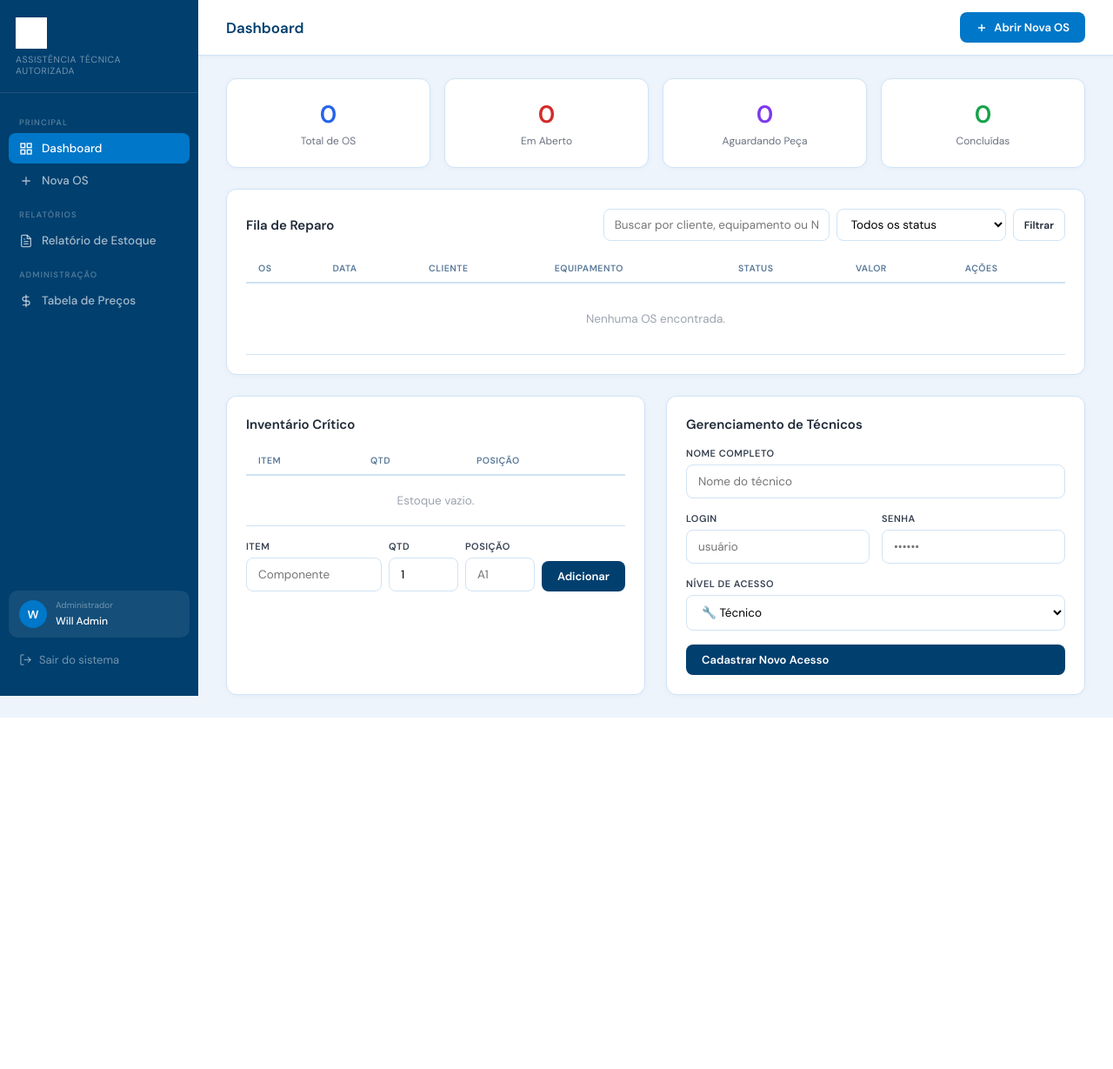
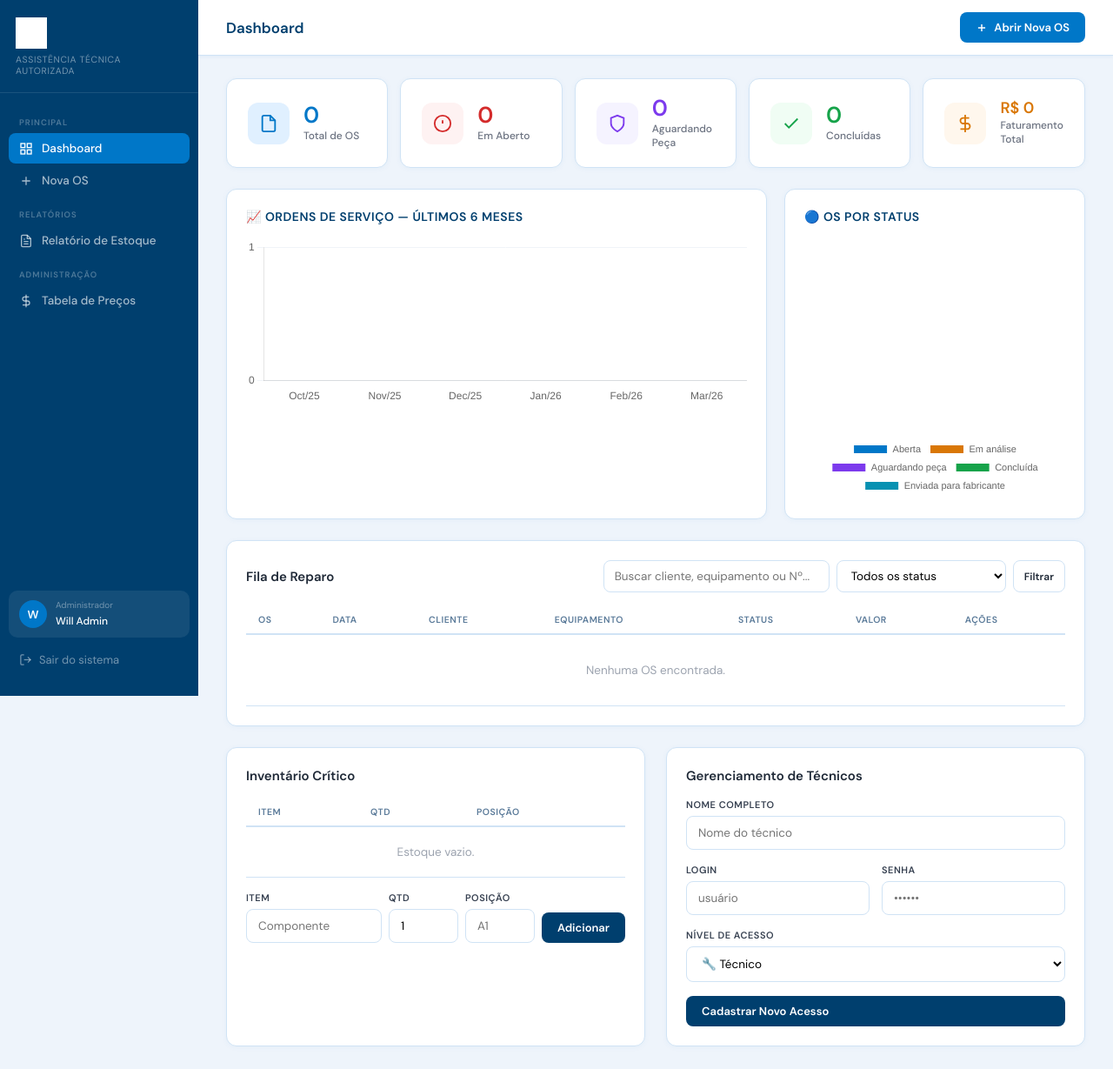
Before and after one commit to heavy-metal-tech/sistema_minipa, a Flask app: page /dashboard in a window 1280 px wide. Shown: the whole page at 87% size. Before the commit the page ends 825 px from the top, so only its background shows below. Run offline with Flask 3, Linux system fonts and the light colour scheme; a user stored in the database is signed in.

Commit message:
Add files via upload

```diff
--- a/templates/dashboard.html
+++ b/templates/dashboard.html
@@ -1,5 +1,22 @@
 {% extends 'base.html' %}
 {% block title %}Dashboard — Minipa OS{% endblock %}
+{% block extra_css %}
+<script src="https://cdnjs.cloudflare.com/ajax/libs/Chart.js/4.4.1/chart.umd.min.js"></script>
+<style>
+.stat-card {
+  background: #fff; border-radius: 12px; border: 1px solid var(--border);
+  padding: 20px 24px; display: flex; align-items: center; gap: 16px;
+  box-shadow: 0 1px 6px rgba(0,119,200,0.05);
+}
+.stat-icon {
+  width: 48px; height: 48px; border-radius: 12px;
+  display: flex; align-items: center; justify-content: center; flex-shrink: 0;
+}
+.stat-icon svg { width: 22px; height: 22px; }
+.stat-value { font-size: 26px; font-weight: 800; line-height: 1; margin-bottom: 3px; }
+.stat-label { font-size: 12px; color: #6b7280; font-weight: 500; }
+</style>
+{% endblock %}
 {% block content %}
 <div class="topbar">
   <h1>Dashboard</h1>
@@ -12,32 +29,92 @@
 </div>
 <div class="content">
 
-  <!-- Stats -->
-  <div style="display:grid;grid-template-columns:repeat(4,1fr);gap:16px;margin-bottom:24px;">
-    <div class="card" style="text-align:center;">
-      <div style="font-size:28px;font-weight:700;color:#2563eb;">{{ stats.total }}</div>
-      <div style="font-size:12px;color:#6b7280;margin-top:4px;">Total de OS</div>
+  <!-- Stats Cards -->
+  <div style="display:grid;grid-template-columns:repeat(5,1fr);gap:14px;margin-bottom:24px;">
+    <div class="stat-card">
+      <div class="stat-icon" style="background:#e0f0ff;">
+        <svg viewBox="0 0 24 24" fill="none" stroke="#0077c8" stroke-width="2"><path d="M14 2H6a2 2 0 00-2 2v16a2 2 0 002 2h12a2 2 0 002-2V8z"/><path d="M14 2v6h6"/></svg>
+      </div>
+      <div>
+        <div class="stat-value" style="color:#0077c8;">{{ stats.total }}</div>
+        <div class="stat-label">Total de OS</div>
+      </div>
     </div>
-    <div class="card" style="text-align:center;">
-      <div style="font-size:28px;font-weight:700;color:#d42b2b;">{{ stats.abertas }}</div>
-      <div style="font-size:12px;color:#6b7280;margin-top:4px;">Em Aberto</div>
+    <div class="stat-card">
+      <div class="stat-icon" style="background:#fef2f2;">
+        <svg viewBox="0 0 24 24" fill="none" stroke="#d42b2b" stroke-width="2"><circle cx="12" cy="12" r="10"/><line x1="12" y1="8" x2="12" y2="12"/><line x1="12" y1="16" x2="12.01" y2="16"/></svg>
+      </div>
+      <div>
+        <div class="stat-value" style="color:#d42b2b;">{{ stats.abertas }}</div>
+        <div class="stat-label">Em Aberto</div>
+      </div>
     </div>
-    <div class="card" style="text-align:center;">
-      <div style="font-size:28px;font-weight:700;color:#7c3aed;">{{ stats.aguardando }}</div>
-      <div style="font-size:12px;color:#6b7280;margin-top:4px;">Aguardando Peça</div>
+    <div class="stat-card">
+      <div class="stat-icon" style="background:#f5f3ff;">
+        <svg viewBox="0 0 24 24" fill="none" stroke="#7c3aed" stroke-width="2"><path d="M12 22s8-4 8-10V5l-8-3-8 3v7c0 6 8 10 8 10z"/></svg>
+      </div>
+      <div>
+        <div class="stat-value" style="color:#7c3aed;">{{ stats.aguardando }}</div>
+        <div class="stat-label">Aguardando Peça</div>
+      </div>
     </div>
-    <div class="card" style="text-align:center;">
-      <div style="font-size:28px;font-weight:700;color:#16a34a;">{{ stats.concluidas }}</div>
-      <div style="font-size:12px;color:#6b7280;margin-top:4px;">Concluídas</div>
+    <div class="stat-card">
+      <div class="stat-icon" style="background:#f0fdf4;">
+        <svg viewBox="0 0 24 24" fill="none" stroke="#16a34a" stroke-width="2"><polyline points="20 6 9 17 4 12"/></svg>
+      </div>
+      <div>
+        <div class="stat-value" style="color:#16a34a;">{{ stats.concluidas }}</div>
+        <div class="stat-label">Concluídas</div>
+      </div>
+    </div>
+    <div class="stat-card">
+      <div class="stat-icon" style="background:#fff7ed;">
+        <svg viewBox="0 0 24 24" fill="none" stroke="#d97706" stroke-width="2"><line x1="12" y1="1" x2="12" y2="23"/><path d="M17 5H9.5a3.5 3.5 0 000 7h5a3.5 3.5 0 010 7H6"/></svg>
+      </div>
+      <div>
+        <div class="stat-value" style="color:#d97706;font-size:18px;">R$ {{ '%.0f'|format(stats.faturamento) }}</div>
+        <div class="stat-label">Faturamento Total</div>
+      </div>
     </div>
   </div>
+
+  <!-- Gráficos -->
+  <div style="display:grid;grid-template-columns:2fr 1fr;gap:20px;margin-bottom:24px;">
+
+    <!-- OS por mês -->
+    <div class="card">
+      <h2 style="font-size:14px;font-weight:700;color:#003f6e;margin-bottom:16px;text-transform:uppercase;letter-spacing:.5px;">
+        📈 Ordens de Serviço — Últimos 6 Meses
+      </h2>
+      <canvas id="chartMeses" height="100"></canvas>
+    </div>
+
+    <!-- Por status -->
+    <div class="card">
+      <h2 style="font-size:14px;font-weight:700;color:#003f6e;margin-bottom:16px;text-transform:uppercase;letter-spacing:.5px;">
+        🔵 OS por Status
+      </h2>
+      <canvas id="chartStatus" height="180"></canvas>
+    </div>
+
+  </div>
+
+  <!-- Top Equipamentos -->
+  {% if top_equip %}
+  <div class="card" style="margin-bottom:24px;">
+    <h2 style="font-size:14px;font-weight:700;color:#003f6e;margin-bottom:16px;text-transform:uppercase;letter-spacing:.5px;">
+      🔧 Equipamentos Mais Atendidos
+    </h2>
+    <canvas id="chartEquip" height="60"></canvas>
+  </div>
+  {% endif %}
 
   <!-- Fila de Reparo -->
   <div class="card" style="margin-bottom:24px;">
     <div style="display:flex;align-items:center;justify-content:space-between;margin-bottom:16px;flex-wrap:wrap;gap:10px;">
       <h2 style="font-size:15px;font-weight:600;">Fila de Reparo</h2>
       <form method="GET" style="display:flex;gap:8px;flex-wrap:wrap;">
-        <input type="text" name="q" value="{{ q }}" placeholder="Buscar por cliente, equipamento ou Nº..." class="form-control" style="width:260px;padding:8px 12px;">
+        <input type="text" name="q" value="{{ q }}" placeholder="Buscar cliente, equipamento ou Nº..." class="form-control" style="width:260px;padding:8px 12px;">
         <select name="status" class="form-control" style="width:auto;padding:8px 12px;">
           <option value="">Todos os status</option>
           {% for s in ['Aberta','Em análise','Aguardando peça','Concluída','Enviada para fabricante'] %}
@@ -51,9 +128,7 @@
     <div class="table-wrap">
       <table>
         <thead>
-          <tr>
-            <th>OS</th><th>Data</th><th>Cliente</th><th>Equipamento</th><th>Status</th><th>Valor</th><th>Ações</th>
-          </tr>
+          <tr><th>OS</th><th>Data</th><th>Cliente</th><th>Equipamento</th><th>Status</th><th>Valor</th><th>Ações</th></tr>
         </thead>
         <tbody>
           {% for os in ordens %}
@@ -64,14 +139,12 @@
             <td>{{ os.equipamento }}</td>
             <td>
               {% set cor = STATUS_COLORS.get(os.status, '#6b7280') %}
-              <span class="badge" style="background:{{ cor }}20;color:{{ cor }};">
-                {{ os.status }}
-              </span>
+              <span class="badge" style="background:{{ cor }}20;color:{{ cor }};">{{ os.status }}</span>
             </td>
             <td>R$ {{ os.valor or '—' }}</td>
             <td style="display:flex;gap:6px;">
               <a href="{{ url_for('ver_os', id=os.id) }}" class="btn btn-outline btn-sm">Ver</a>
-              <a href="{{ url_for('pdf_os', id=os.id) }}" class="btn btn-blue btn-sm" title="Gerar PDF">PDF</a>
+              <a href="{{ url_for('pdf_os', id=os.id) }}" class="btn btn-blue btn-sm">PDF</a>
             </td>
           </tr>
           {% else %}
@@ -83,7 +156,6 @@
   </div>
 
   <div style="display:grid;grid-template-columns:1fr 1fr;gap:24px;">
-
     <!-- Estoque -->
     <div class="card">
       <h2 style="font-size:15px;font-weight:600;margin-bottom:16px;">Inventário Crítico</h2>
@@ -93,9 +165,7 @@
           {% for item in estoque %}
           <tr>
             <td>{{ item.componente }}</td>
-            <td>
-              <span style="font-weight:600;color:{{ '#d42b2b' if item.quantidade < 5 else '#16a34a' }};">{{ item.quantidade }}</span>
-            </td>
+            <td><span style="font-weight:600;color:{{ '#d42b2b' if item.quantidade < 5 else '#16a34a' }};">{{ item.quantidade }}</span></td>
             <td style="color:#6b7280;">{{ item.posicao or '—' }}</td>
           </tr>
           {% else %}
@@ -134,7 +204,7 @@
           <label class="form-label">Nível de Acesso</label>
           <select name="cargo" class="form-control">
             <option value="tecnico">🔧 Técnico</option>
-            <option value="gerente">👔 Gerente (chefe)</option>
+            <option value="gerente">👔 Gerente</option>
             {% if current_user.is_admin %}
             <option value="admin">⚙️ Administrador</option>
             {% endif %}
@@ -147,4 +217,89 @@
   </div>
 
 </div>
+
+<script>
+const blue = '#0077c8';
+const blueLight = 'rgba(0,119,200,0.15)';
+const red = '#d42b2b';
+const green = '#16a34a';
+const purple = '#7c3aed';
+const orange = '#d97706';
+const cyan = '#0891b2';
+
+// Gráfico OS por mês
+new Chart(document.getElementById('chartMeses'), {
+  type: 'bar',
+  data: {
+    labels: {{ meses | tojson }},
+    datasets: [{
+      label: 'Ordens de Serviço',
+      data: {{ os_por_mes | tojson }},
+      backgroundColor: blueLight,
+      borderColor: blue,
+      borderWidth: 2,
+      borderRadius: 6,
+    }]
+  },
+  options: {
+    responsive: true,
+    plugins: { legend: { display: false } },
+    scales: {
+      y: { beginAtZero: true, ticks: { stepSize: 1 }, grid: { color: '#f0f4f8' } },
+      x: { grid: { display: false } }
+    }
+  }
+});
+
+// Gráfico por status (doughnut)
+const statusLabels = {{ status_labels | tojson }};
+const statusData = {{ status_data | tojson }};
+const statusColors = [blue, orange, purple, green, cyan];
+new Chart(document.getElementById('chartStatus'), {
+  type: 'doughnut',
+  data: {
+    labels: statusLabels,
+    datasets: [{
+      data: statusData,
+      backgroundColor: statusColors,
+      borderWidth: 2,
+      borderColor: '#fff',
+    }]
+  },
+  options: {
+    responsive: true,
+    cutout: '65%',
+    plugins: {
+      legend: { position: 'bottom', labels: { font: { size: 11 }, padding: 10 } }
+    }
+  }
+});
+
+// Top equipamentos
+{% if top_equip %}
+new Chart(document.getElementById('chartEquip'), {
+  type: 'bar',
+  data: {
+    labels: {{ top_equip | map(attribute=0) | list | tojson }},
+    datasets: [{
+      label: 'Nº de OS',
+      data: {{ top_equip | map(attribute=1) | list | tojson }},
+      backgroundColor: [blue, blueLight, 'rgba(0,119,200,0.4)', 'rgba(0,119,200,0.6)', 'rgba(0,119,200,0.8)'],
+      borderColor: blue,
+      borderWidth: 1,
+      borderRadius: 4,
+    }]
+  },
+  options: {
+    indexAxis: 'y',
+    responsive: true,
+    plugins: { legend: { display: false } },
+    scales: {
+      x: { beginAtZero: true, ticks: { stepSize: 1 }, grid: { color: '#f0f4f8' } },
+      y: { grid: { display: false } }
+    }
+  }
+});
+{% endif %}
+</script>
 {% endblock %}
```
